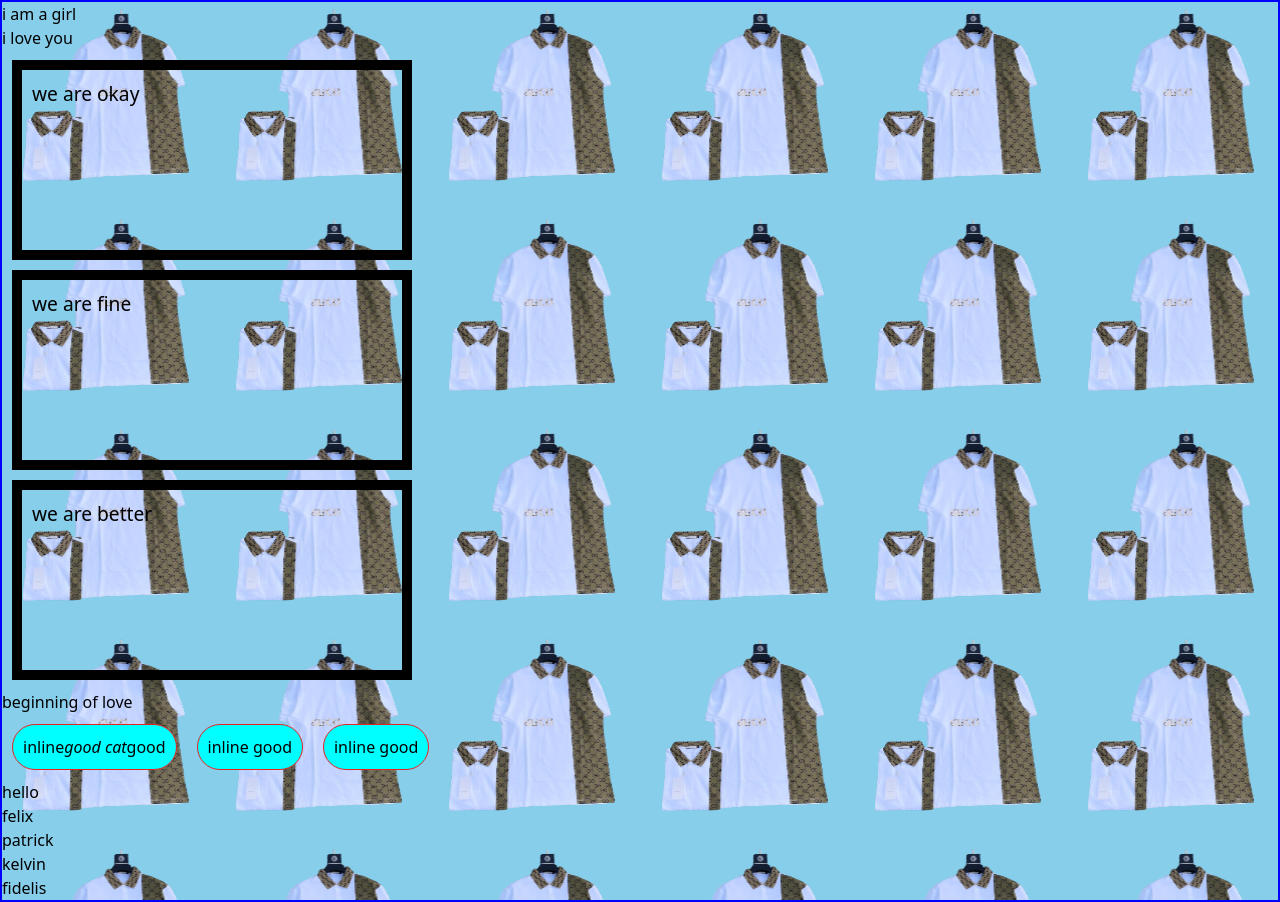
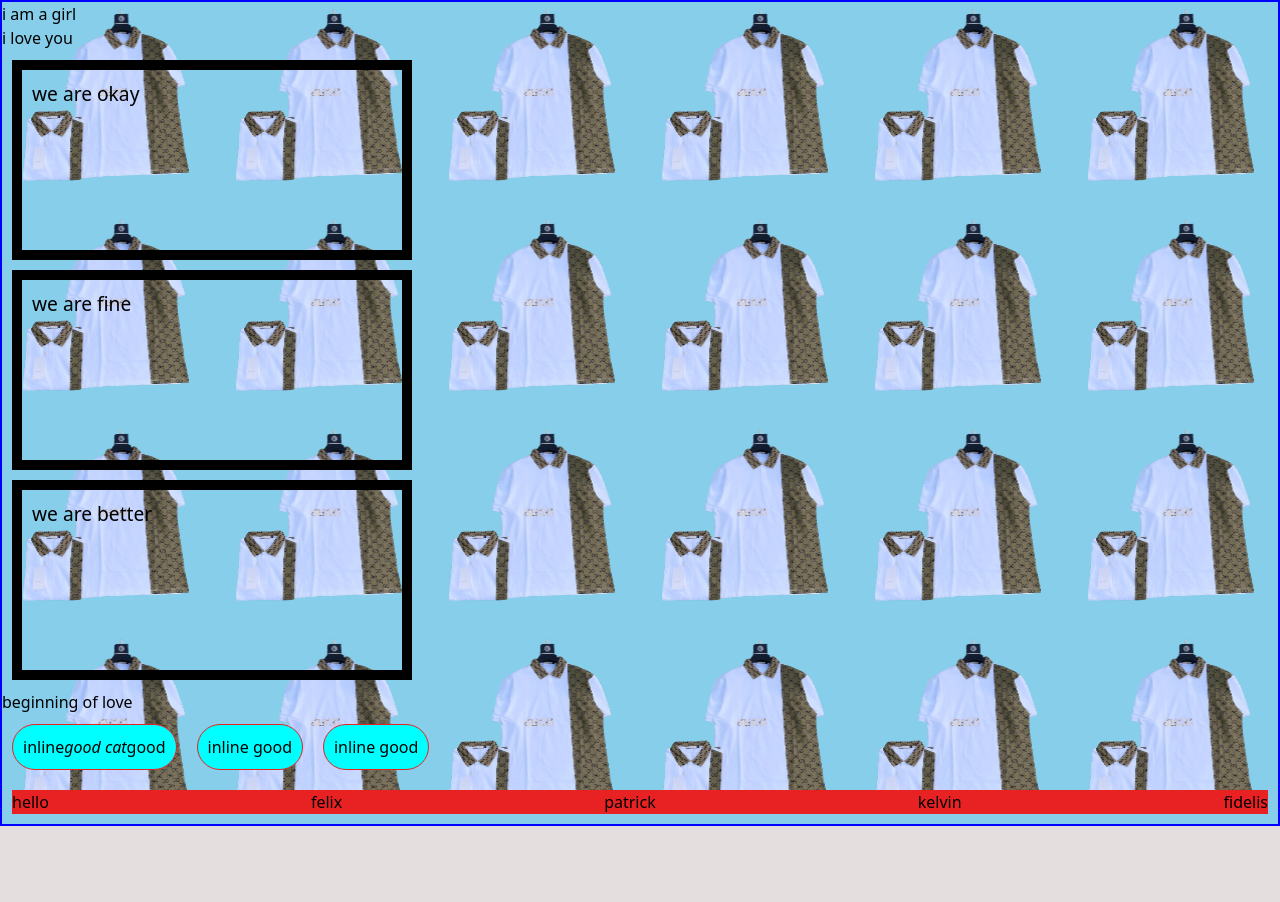
Before and after one commit to Preciousnnebuogor/Online--Store-, a Next.js app: page /tutorial in a window 1280 px wide. After the commit the page ends 826 px from the top, so only its background shows below. Built offline with nearby package versions, Linux system fonts and the light colour scheme.

Commit message:
copy css

```diff
--- a/src/components/toturial/css.module.css
+++ b/src/components/toturial/css.module.css
@@ -27,3 +27,14 @@
     background-color: aqua;
     border-radius: 50px;
 }
+
+.list {
+    margin: 10px;
+    background-color: #e82222;
+
+    .copy {
+        display: flex;
+        justify-content: space-between;
+        align-items: center;
+    }
+}
--- a/src/components/toturial/html.tsx
+++ b/src/components/toturial/html.tsx
@@ -12,7 +12,7 @@
       <span className={style.inline}> inline good</span>
       <span className={style.inline}> inline good</span>
       <div className={style.list}>
-        <ul>
+        <ul className={style.copy}>
           <li>hello</li>
           <li>felix</li>
           <li>patrick</li>
```
